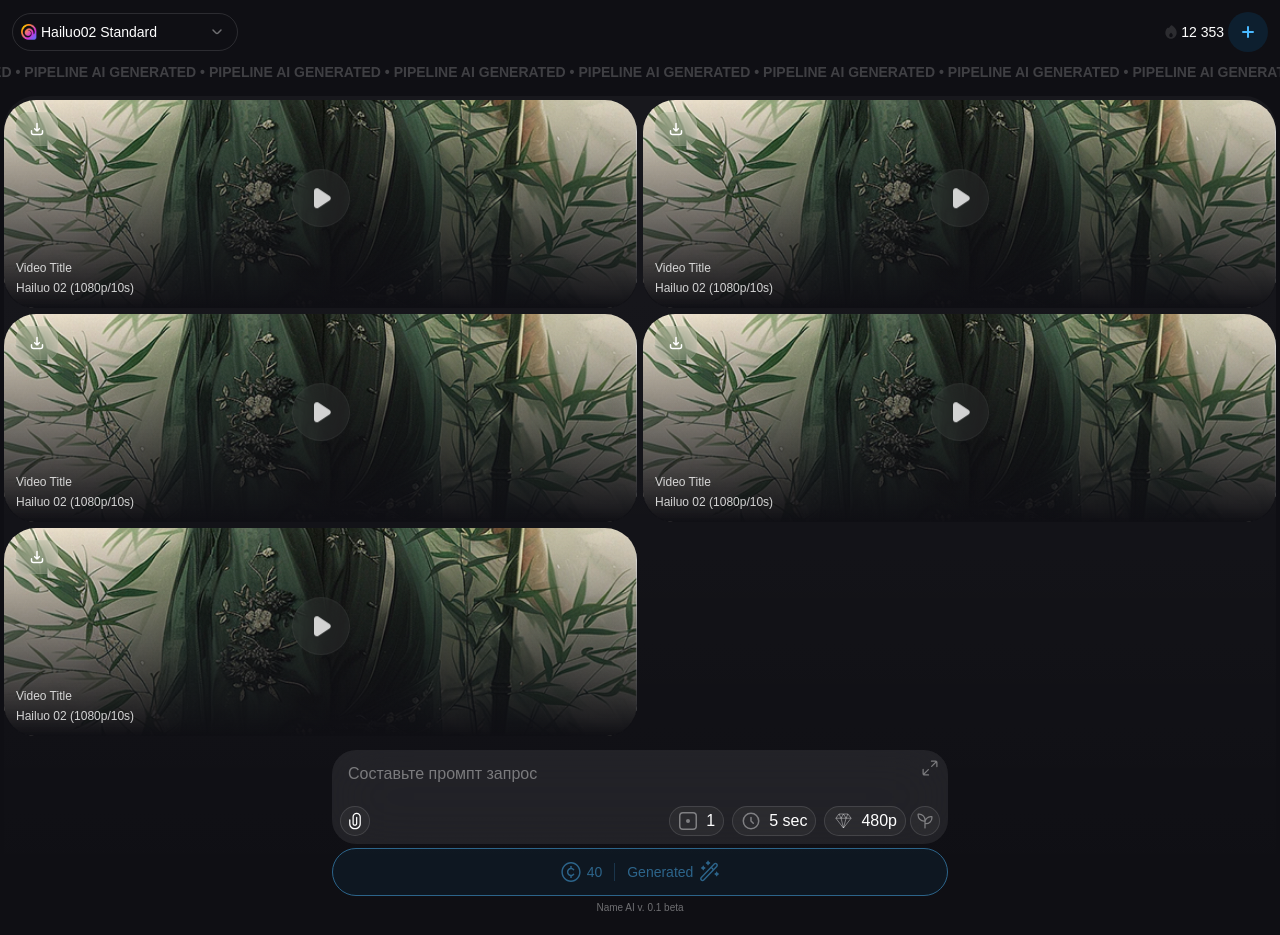
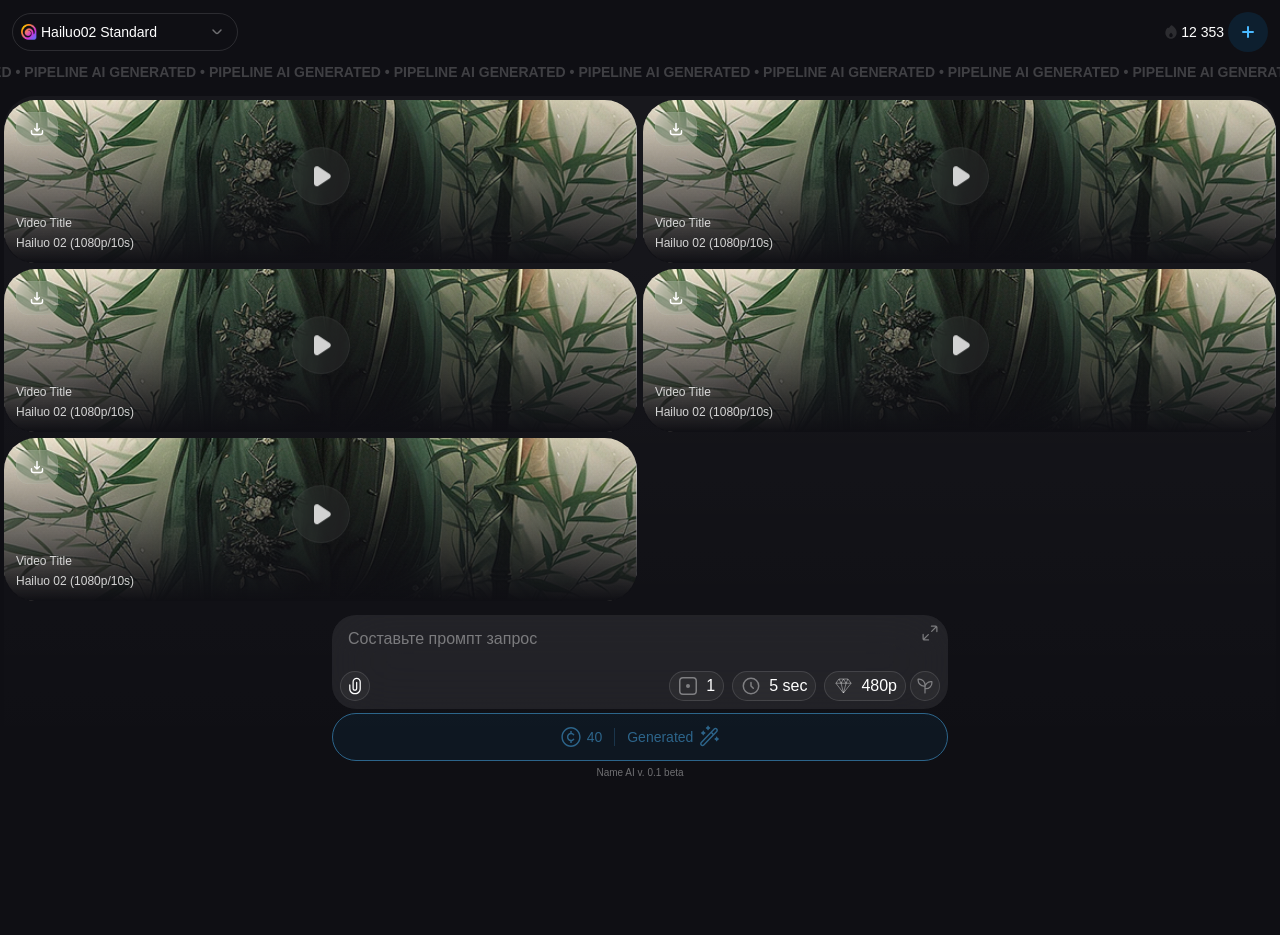
Before and after one commit to GSergiy13/pipeline-frontend, a Next.js app: page / in a window 1280 px wide. After the commit the page ends 800 px from the top, so only its background shows below. Built offline with nearby package versions, Linux system fonts and the light colour scheme; a web font is replaced by a local one.

Commit message:
fix: remove fixed height from HomePage component for improved layout flexibility

```diff
--- a/src/components/Home/Home.tsx
+++ b/src/components/Home/Home.tsx
@@ -20,7 +20,7 @@ export const HomePage = () => {
 	const isCompactLayout = videoItems.length > 2
 
 	return (
-		<div className='relative flex flex-1 flex-col px-1 pt-1 mx-auto bg-chat-gradient rounded-t-[32px] h-[100dvh] overflow-hidden'>
+		<div className='relative flex flex-1 flex-col px-1 pt-1 mx-auto bg-chat-gradient rounded-t-[32px]'>
 			<div
 				className={cn(
 					'absolute left-0 right-0 overflow-y-auto',
```
